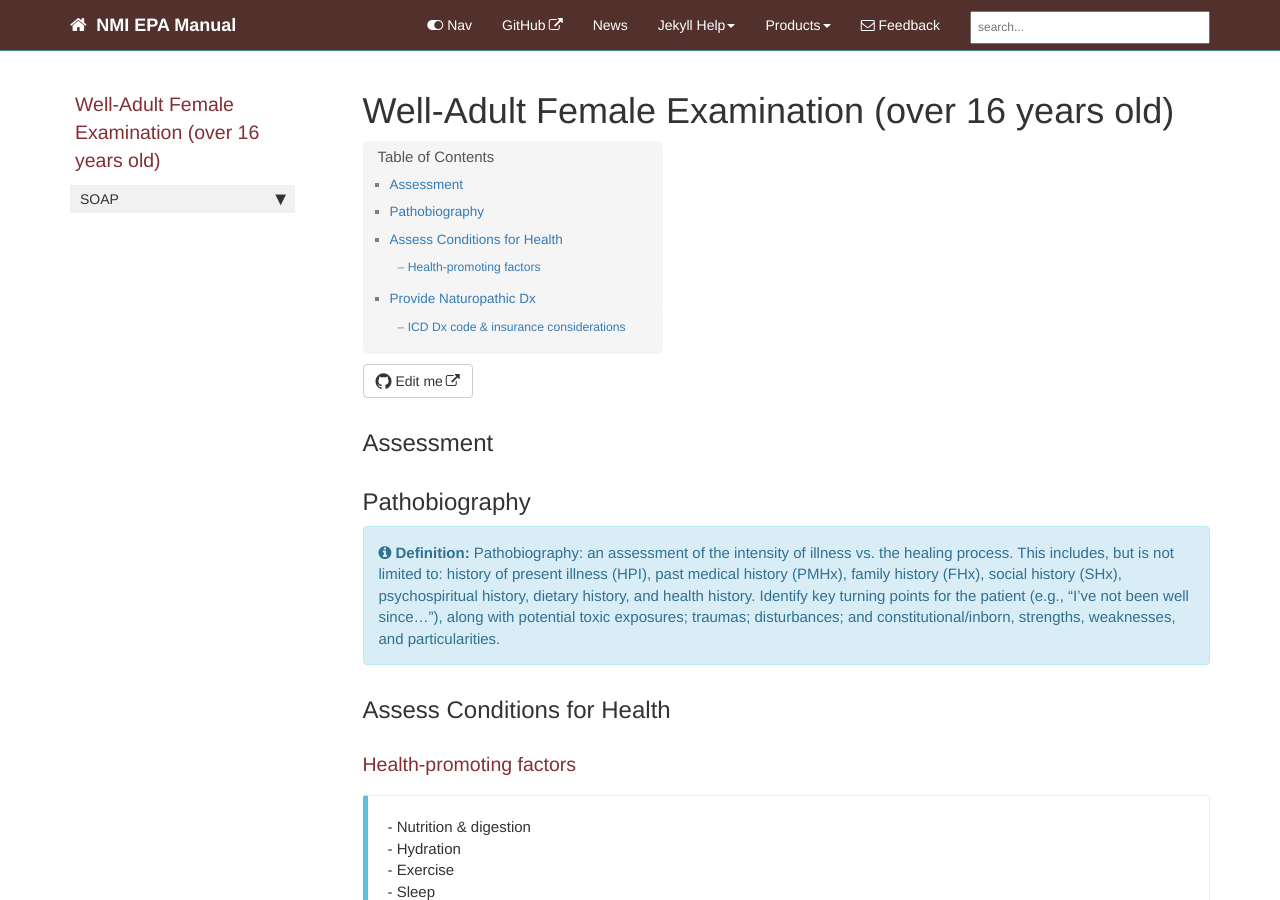
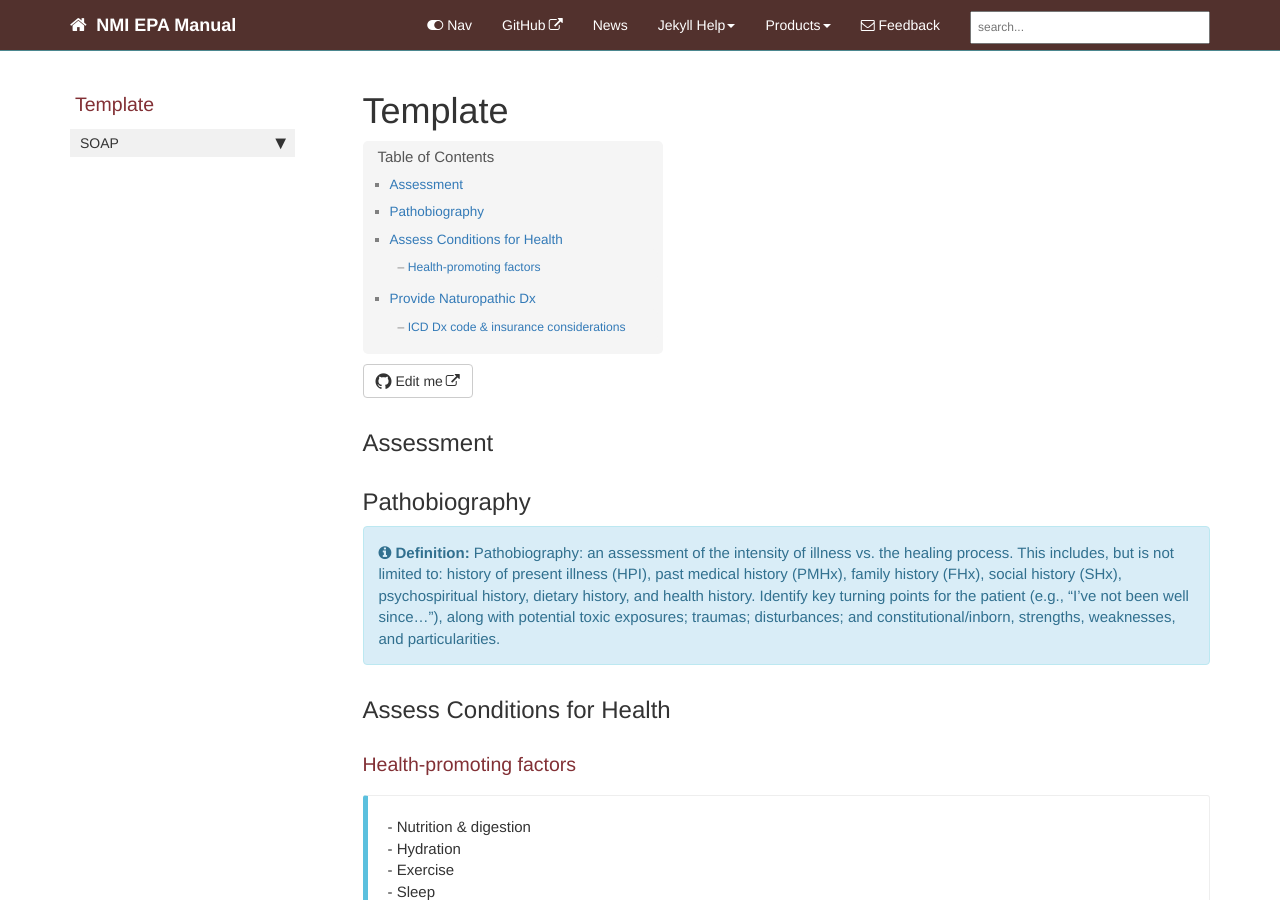
Before and after one commit to naturemed/naturemed.github.io, a Jekyll site: the page built from pages/epa/000_template/epa_assessment.md, in a window 1280 px wide and 900 px high. Built offline with Jekyll 4.4.1, drawn with Linux system fonts in a browser that asks for light colours; comment, search, counter and statistics services are not loaded.

Commit message:
Update epa_assessment.md

```diff
--- a/pages/epa/000_template/epa_assessment.md
+++ b/pages/epa/000_template/epa_assessment.md
@@ -1,11 +1,11 @@
 ---
-epa_id: 1
-folder: epa/001
-title: Well-Adult Female Examination (over 16 years old)
+epa_id: 0
+folder: epa/000_template
+title: Template
 keywords:
 summary:
 sidebar: soap_sidebar
-permalink: epa_assessment_1.html
+permalink: epa_assessment_0.html
 ---
 
 ## Assessment
```
